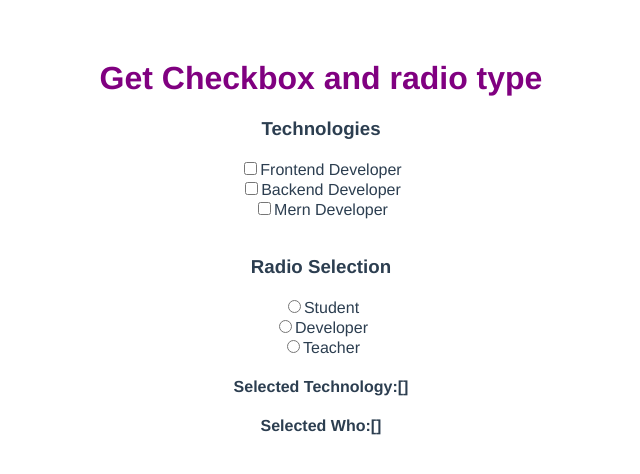
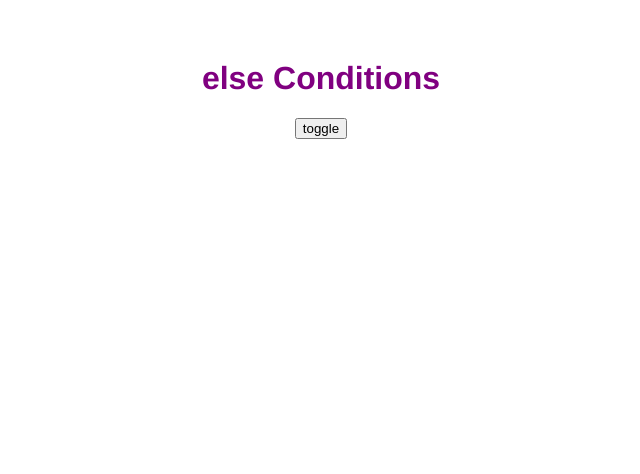
Before and after one commit to arvindk07/vue-step-by-step, a Vue app: page / in a window 1280 px wide. Shown: the top 474 px of the page, without its empty margins (319-959 px from the left). Built offline with nearby package versions, Linux system fonts and the light colour scheme.

Commit message:
if else Conditions toggle

```diff
--- a/src/components/HomeComponents.vue
+++ b/src/components/HomeComponents.vue
@@ -1,46 +1,7 @@
 <template>
-  <h1>Get Checkbox and radio type</h1>
-
-  <h3>Technologies</h3>
-  <input
-    type="checkbox"
-    value="frontend Developer"
-    id="frontent"
-    v-model="technology"
-  />
-  <label for="frontent">Frontend Developer</label> <br />
-  <input
-    type="checkbox"
-    value="Backend Developer"
-    id="backend"
-    v-model="technology"
-  />
-  <label for="backend">Backend Developer</label> <br />
-  <input
-    type="checkbox"
-    value="Mern Developer"
-    id="mern"
-    v-model="technology"
-  />
-  <label for="mern">Mern Developer</label>
-
-  <br />
-  <br />
-  <h3>Radio Selection</h3>
-  <input type="radio" v-model="who" value="student" name="who" id="student" />
-  <label for="student">Student</label><br />
-  <input
-    type="radio"
-    v-model="who"
-    value="developer"
-    name="who"
-    id="developer"
-  />
-  <label for="developer">Developer</label><br />
-  <input type="radio" v-model="who" value="teacher" name="wo" id="teacher" />
-  <label for="teacher">Teacher</label><br />
-  <h4>Selected Technology:{{ technology }}</h4>
-  <h4>Selected Who:{{ who }}</h4>
+  <h1 v-if="show">if else Conditions</h1>
+  <h1 v-else>else Conditions</h1>
+  <button @click="show = !show">toggle</button>
 </template>
 
 <script>
@@ -48,16 +9,10 @@ export default {
   name: "HomeComponents",
   data() {
     return {
-      technology: [],
-      who: [],
+      show: false,
     };
   },
-
-  methods: {
-    getData() {
-      console.log(this.email, this.password);
-    },
-  },
+  methods: {},
 };
 </script>
 
```
